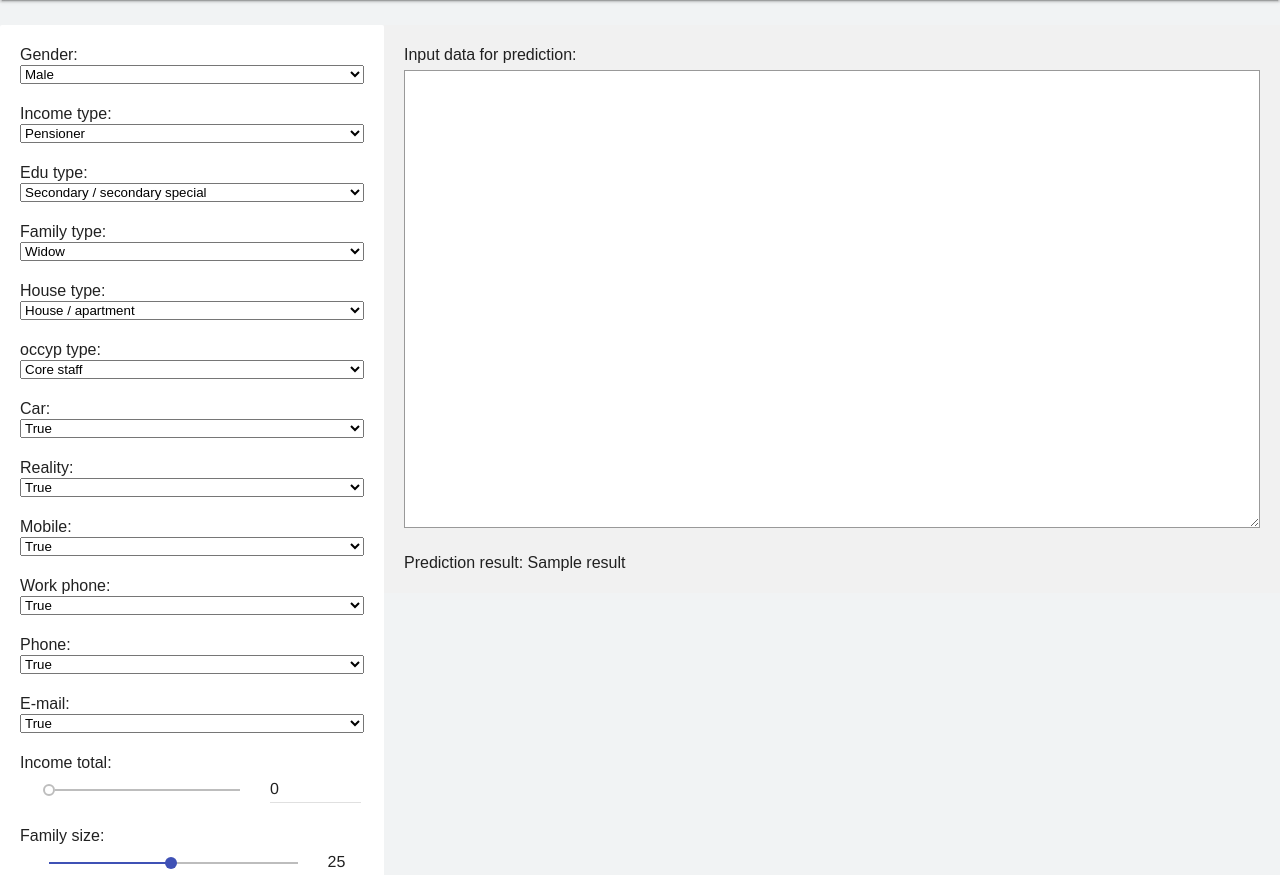
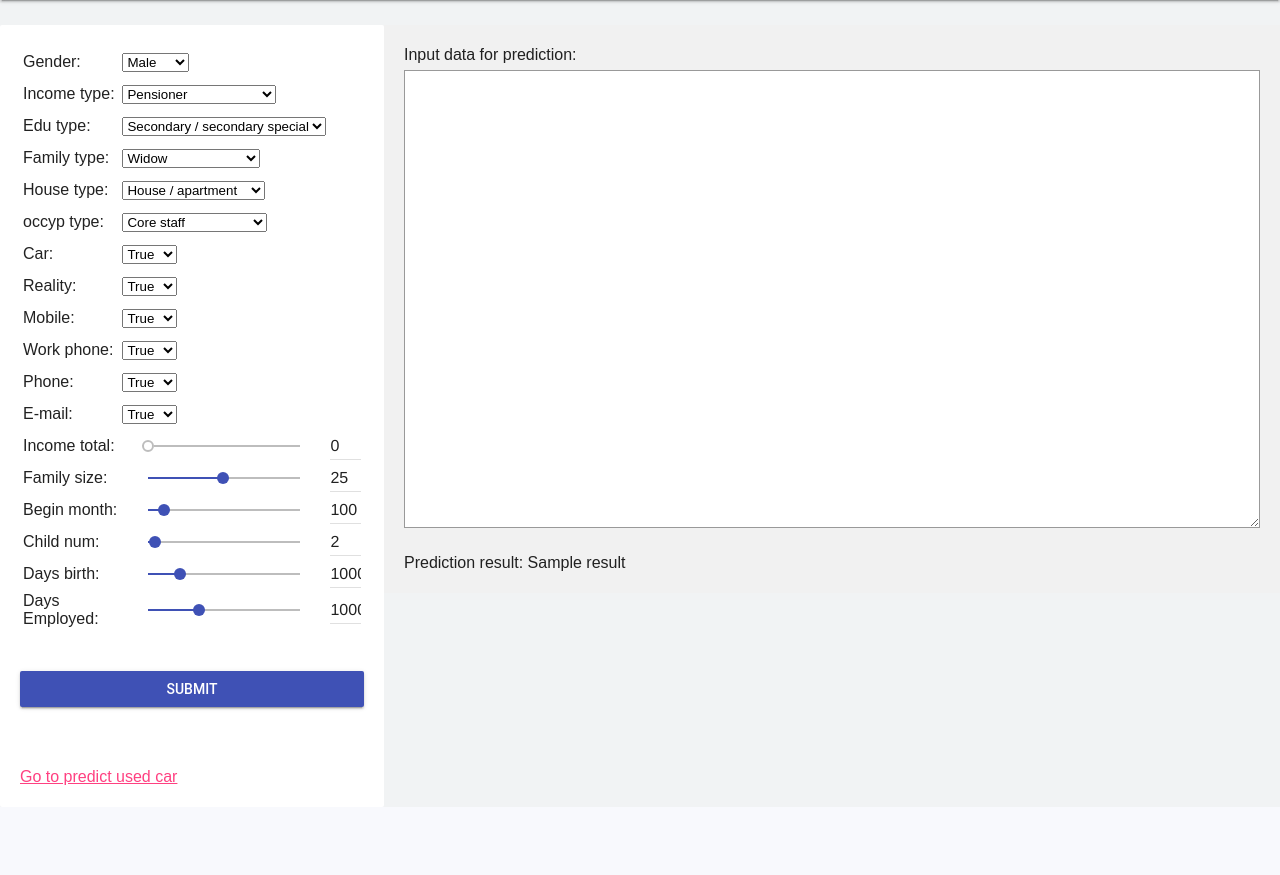
Before and after one commit to bellkjn-asl/asl-capstone, a Flask app: template templates/creditcard.html in a window 1280 px wide. Shown: the part 64-939 px from the top of the page. After the commit the page ends 849 px from the top, so only its background shows below. Run offline with Flask 2, Linux system fonts and the light colour scheme; the template is opened without the code that fills it: most values are stand-ins (such as "Sample title", 1, 10 or a date in 2020).

Commit message:
modify alignment in html

```diff
--- a/main.py
+++ b/main.py
@@ -7,15 +7,16 @@ import random
 
 from flask import Flask, request, jsonify
 from flask import render_template
-from numpy import number
+import logging
+import sys
 
-import cloud_logging
-from googleapiclient import discovery
-from oauth2client.client import GoogleCredentials
-import logging
+if sys.platform != 'win32':
+    import cloud_logging
+    from googleapiclient import discovery
+    from oauth2client.client import GoogleCredentials
 
-credentials = GoogleCredentials.get_application_default()
-api = discovery.build("ml", "v1", credentials=credentials)
+    credentials = GoogleCredentials.get_application_default()
+    api = discovery.build("ml", "v1", credentials=credentials)
 
 
 app = Flask(__name__)
--- a/templates/creditcard.html
+++ b/templates/creditcard.html
@@ -118,14 +118,20 @@
 
   <section>
     <nav>
-      <label for="gender-list">Gender:</label>
+      <table>
+        <tr height="30">
+          <td>Gender:</td>
+          <td>
             <select id="gender-list" name="Gender">
               <option value="M" selected>Male</option>
               <option value="F">Female</option>
             </select>
-      <br />
+          </td>
+        </tr>
 
-      <label for="incomeType-list">Income type:</label>
+        <tr height="30">
+          <td>Income type:</td>
+          <td>
             <select id="incomeType-list" name="IncomeType">
               <option value="Pensioner" selected>Pensioner</option>
               <option value="State servant">State servant</option>
@@ -133,9 +139,12 @@
               <option value="Working">Working</option>
               <option value="Student">Student</option>
             </select>
-      <br />
+          </td>
+        </tr>
 
-      <label for="eduType-list">Edu type:</label>
+        <tr height="30">
+          <td>Edu type:</td>
+          <td>
             <select id="eduType-list" name="IncomeType">
               <option value="Secondary / secondary special" selected>
                 Secondary / secondary special
@@ -145,9 +154,12 @@
               <option value="Lower secondary">Lower secondary</option>
               <option value="Academic degree">Academic degree</option>
             </select>
-      <br />
+          </td>
+        </tr>
 
-      <label for="familyType-list">Family type:</label>
+        <tr height="30">
+          <td>Family type:</td>
+          <td>
             <select id="familyType-list" name="FamilyType">
               <option value="Widow" selected>Widow</option>
               <option value="Married">Married</option>
@@ -155,20 +167,28 @@
               <option value="Separated">Separated</option>
               <option value="Civil marriage">Civil marriage</option>
             </select>
-      <br />
+          </td>
+        </tr>
 
-      <label for="houseType-list">House type:</label>
+        <tr height="30">
+          <td>House type:</td>
+          <td>
             <select id="houseType-list" name="HouseType">
-        <option value="House / apartment" selected>House / apartment</option>
+              <option value="House / apartment" selected>
+                House / apartment
+              </option>
               <option value="Municipal apartment">Municipal apartment</option>
               <option value="With parents">With parents</option>
               <option value="Rented apartment">Rented apartment</option>
               <option value="Co-op apartment">Co-op apartment</option>
               <option value="Office apartment">Office apartment</option>
             </select>
-      <br />
+          </td>
+        </tr>
 
-      <label for="occypType-list">occyp type:</label>
+        <tr height="30">
+          <td>occyp type:</td>
+          <td>
             <select id="occypType-list" name="OccypType">
               <option value="null">null</option>
               <option value="Core staff" selected>Core staff</option>
@@ -178,11 +198,15 @@
               <option value="Sales staff">Sales staff</option>
               <option value="Medicine staff">Medicine staff</option>
               <option value="Accountants">Accountants</option>
-        <option value="High skill tech staff">High skill tech staff</option>
+              <option value="High skill tech staff">
+                High skill tech staff
+              </option>
               <option value="Secretaries">Secretaries</option>
               <option value="Cleaning staff">Cleaning staff</option>
               <option value="Security staff">Security staff</option>
-        <option value="Private service staff">Private service staff</option>
+              <option value="Private service staff">
+                Private service staff
+              </option>
               <option value="Cooking staff">Cooking staff</option>
               <option value="Low-skill Laborers">Low-skill Laborers</option>
               <option value="HR staff">HR staff</option>
@@ -190,53 +214,70 @@
               <option value="Realty agents">Realty agents</option>
               <option value="IT staff">IT staff</option>
             </select>
-      <br />
+          </td>
+        </tr>
 
-      <label for="car-list">Car:</label>
+        <tr height="30">
+          <td>Car:</td>
+          <td>
             <select id="car-list" name="car">
               <option value="Y" selected>True</option>
               <option value="N">False</option>
             </select>
-      <br />
+          </td>
+        </tr>
 
-      <label for="reality-list">Reality:</label>
+        <tr height="30">
+          <td>Reality:</td>
+          <td>
             <select id="reality-list" name="Reality">
               <option value="Y" selected>True</option>
               <option value="N">False</option>
             </select>
-      <br />
+          </td>
+        </tr>
 
-      <label for="mobile-list">Mobile:</label>
+        <tr height="30">
+          <td>Mobile:</td>
+          <td>
             <select id="mobile-list" name="Mobile">
               <option value="Y" selected>True</option>
               <option value="N">False</option>
             </select>
-      <br />
-
-      <label for="workPhone-list">Work phone:</label>
+          </td>
+        </tr>
+        <tr height="30">
+          <td>Work phone:</td>
+          <td>
             <select id="workPhone-list" name="Work phone">
               <option value="1" selected>True</option>
               <option value="0">False</option>
             </select>
-      <br />
+          </td>
+        </tr>
 
-      <label for="phone-list">Phone:</label>
+        <tr height="30">
+          <td>Phone:</td>
+          <td>
             <select id="phone-list" name="Phone">
               <option value="1" selected>True</option>
               <option value="0">False</option>
             </select>
-      <br />
+          </td>
+        </tr>
 
-      <label for="email-list">E-mail:</label>
+        <tr height="30">
+          <td>E-mail:</td>
+          <td>
             <select id="email-list" name="E-mail">
               <option value="1" selected>True</option>
               <option value="0">False</option>
             </select>
-      <br />
+          </td>
+        </tr>
 
-      <label for="incomeTotalText">Income total:</label>
-      <table>
-        <tr>
+        <tr height="30">
+          <td>Income total:</td>
           <td>
             <input
               type="range"
@@ -262,12 +303,8 @@
             />
           </td>
         </tr>
-      </table>
-      <br />
-
-      <label for="familySizeSlider">Family size:</label>
-      <table>
-        <tr>
+        <tr height="30">
+          <td>Family size:</td>
           <td>
             <input
               type="range"
@@ -293,12 +330,8 @@
             />
           </td>
         </tr>
-      </table>
-      <br />
-
-      <label for="beginMonthSlider">Begin month:</label>
-      <table>
-        <tr>
+        <tr height="30">
+          <td>Begin month:</td>
           <td>
             <input
               type="range"
@@ -324,12 +357,8 @@
             />
           </td>
         </tr>
-      </table>
-      <br />
-
-      <label for="childNumSlider">Child num:</label>
-      <table>
-        <tr>
+        <tr height="30">
+          <td>Child num:</td>
           <td>
             <input
               type="range"
@@ -355,12 +384,8 @@
             />
           </td>
         </tr>
-      </table>
-      <br />
-
-      <label for="daysBirthSlider">Days birth:</label>
-      <table>
-        <tr>
+        <tr height="30">
+          <td>Days birth:</td>
           <td>
             <input
               type="range"
@@ -386,12 +411,8 @@
             />
           </td>
         </tr>
-      </table>
-      <br />
-
-      <label for="daysEmployedSlider">Days Employed:</label>
-      <table>
-        <tr>
+        <tr height="30">
+          <td>Days Employed:</td>
           <td>
             <input
               type="range"
```
Lines whose indentation alone changed are shown as unchanged.
